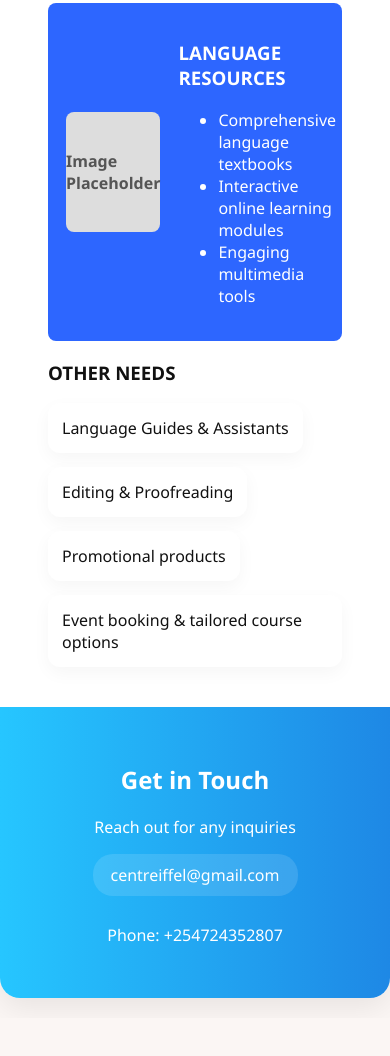
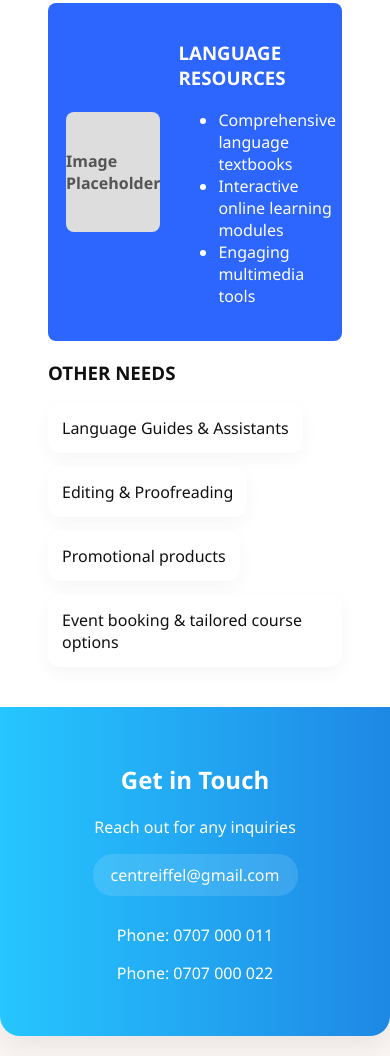
Before and after one commit to eiffelcentre/eiffelcentre.github.io, a plain HTML site: page index.html in a window 390 px wide. Shown: the part 2363-3419 px from the top of the page. Before the commit the page ends 3381 px from the top, so only its background shows below. Drawn offline with Linux system fonts and the light colour scheme.

Commit message:
Update Telephone

```diff
--- a/index.html
+++ b/index.html
@@ -3,7 +3,7 @@
 <head>
   <meta charset="utf-8">
   <meta name="viewport" content="width=device-width, initial-scale=1">
-  <title>Eiffel Language Centre — Landing</title>
+  <title>Eiffel Centre</title>
   <style>
     :root {
       --deep-blue: #0b32d6;
@@ -151,7 +151,8 @@
       <h2>Get in Touch</h2>
       <p>Reach out for any inquiries</p>
       <div class="email">centreiffel@gmail.com</div>
-      <p>Phone: +254724352807</p>
+      <p>Phone: 0707 000 011</p>
+      <p>Phone: 0707 000 022</p>
     </footer>
   </div>
 </body>
```
